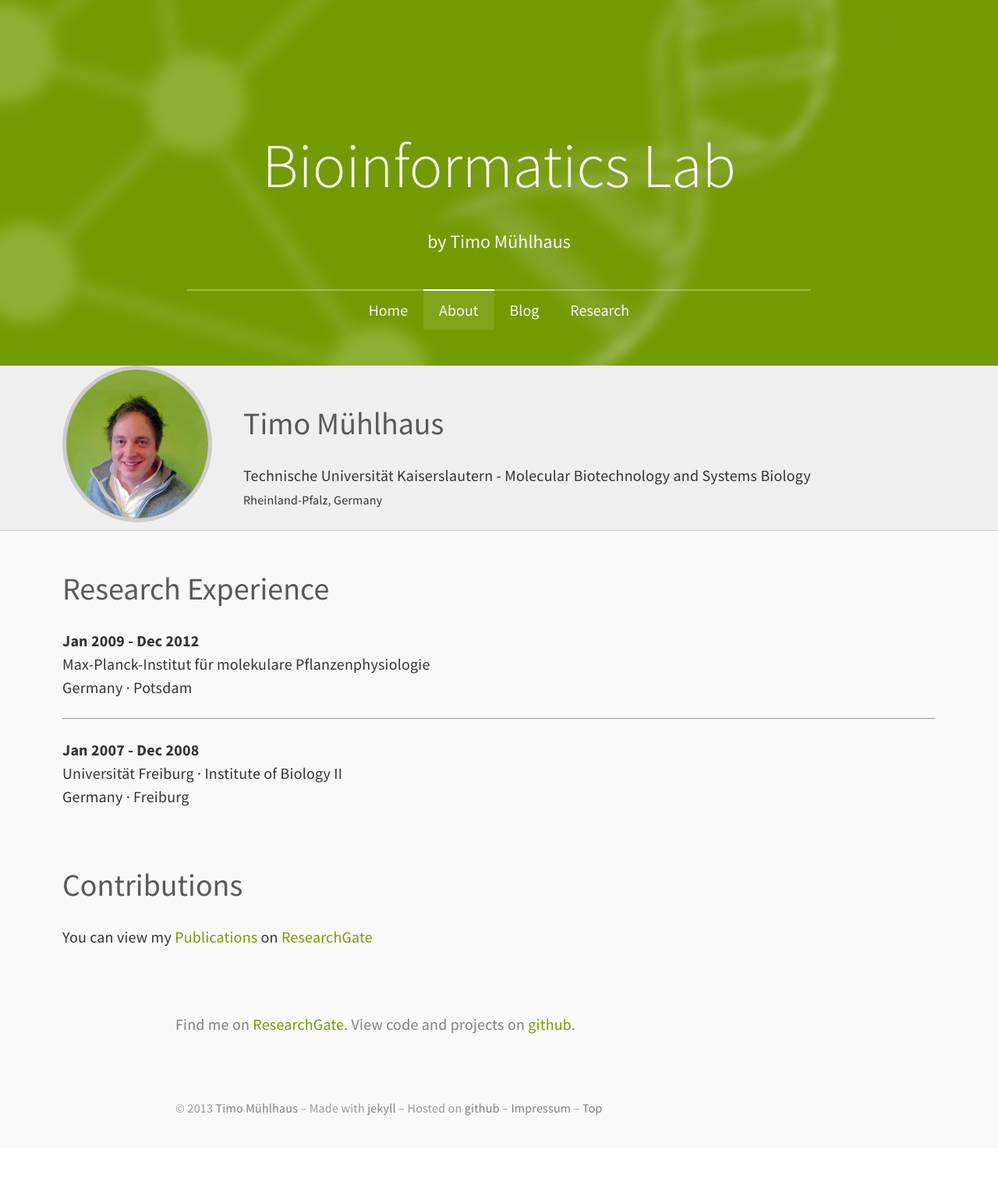
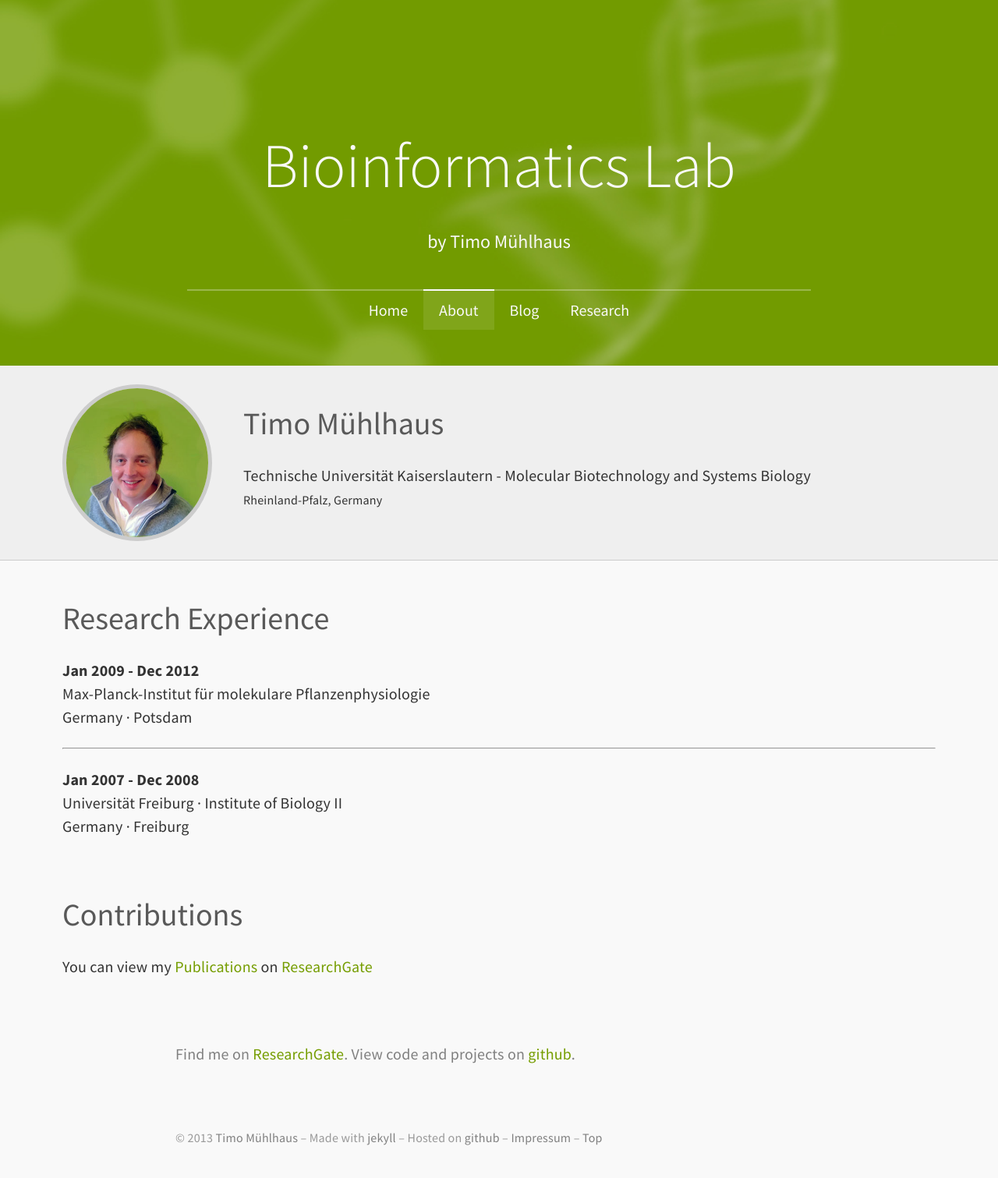
Before and after one commit to muehlhaus/muehlhaus.github.io, a Jekyll site: the page built from about/index.html, in a window 1280 px wide. Shown: the whole page at 78% size. Built offline with Jekyll 4.4.1, drawn with Linux system fonts in a browser that asks for light colours; nearby versions of some CDN libraries; Markdown is read by kramdown in place of the engine named in the settings; before the commit the page ends 1473 px from its top, so only the background shows below that.

Commit message:
more avatar fixes

```diff
--- a/assets/scss/base/_typography.scss
+++ b/assets/scss/base/_typography.scss
@@ -299,7 +299,7 @@
 -------------------------------------------------------------- */
 
 .text-align--center{
-  text-align: center;
+  text-align: center !important;
 }
 .text-align--left{
   text-align: left;
--- a/assets/scss/objects/_content.scss
+++ b/assets/scss/objects/_content.scss
@@ -1,5 +1,4 @@
 .avatar{
-  margin: 0 auto;
   border-radius: 50%;
   overflow: hidden;
   border: 5px solid #ccc;
```
Also changed, not shown: assets/css/main.min.css.
